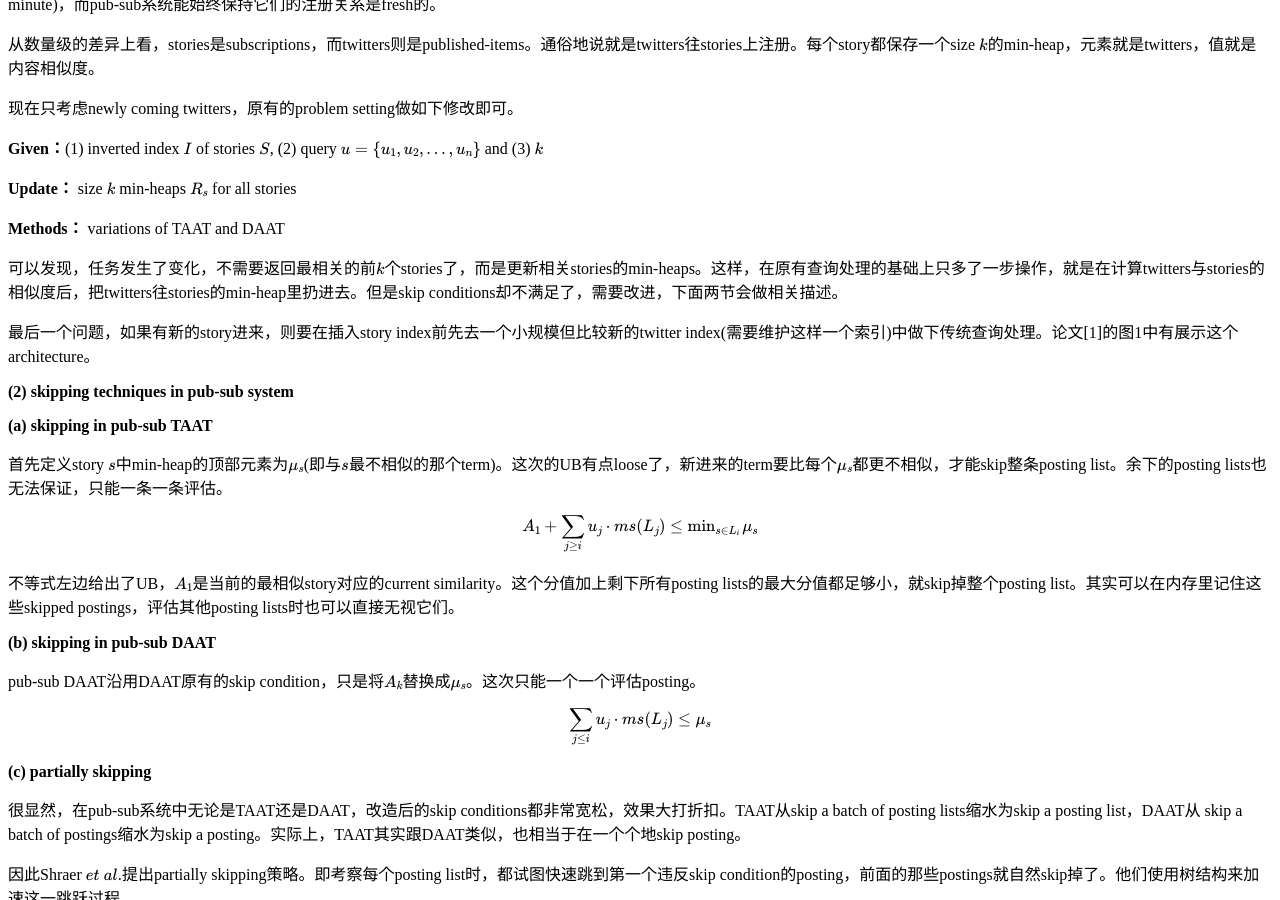
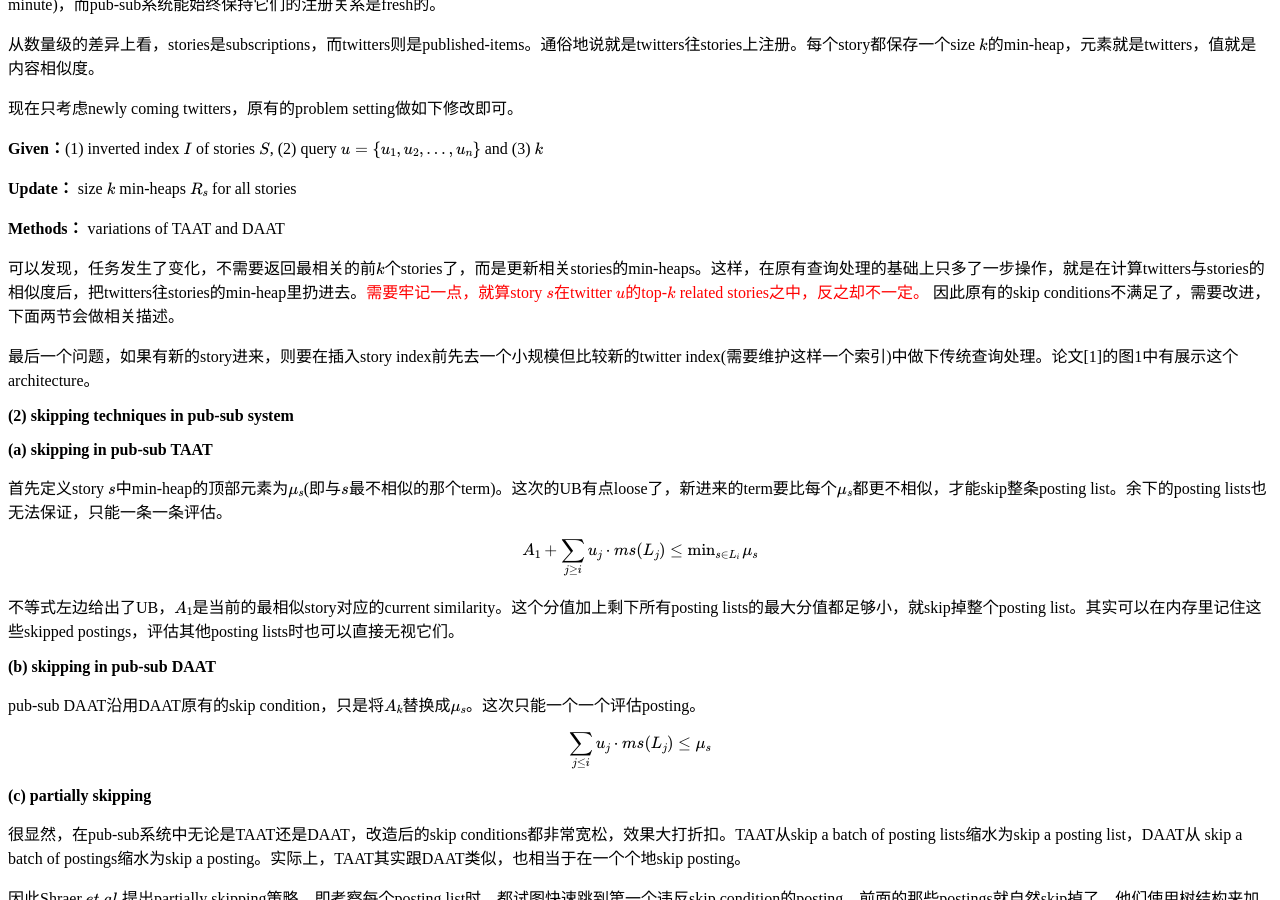
Before and after one commit to qf6101/qf6101.github.io, a Jekyll site: the page built from _posts/information retrieval/2014-09-29-subscribe-top–k-related-twitters-to-news-stories.md, in a window 1280 px wide and 900 px high, scrolled down 2273 px. Built offline with Jekyll 4.4.1, drawn with Linux system fonts in a browser that asks for light colours; formulas are drawn with MathJax 3; comment, search, counter and statistics services are not loaded; some of the changed text lies outside the part shown.

Commit message:
update post

```diff
--- a/_posts/information retrieval/2014-09-29-subscribe-top–k-related-twitters-to-news-stories.md
+++ b/_posts/information retrieval/2014-09-29-subscribe-top–k-related-twitters-to-news-stories.md
@@ -8,7 +8,7 @@ tags : [information retrieval, query processing, skipping technique]
 
 ##Introduction
 
-本文简要描述了Shraer $et\ al.$在VLDB 2013上的一个工作[^1]：依据内容相关性，将twitters实时注册到news stories中(billions pageviews per day)，维护每个story始终有top-$k$个最相关的twitters。业务上做扩展的情况，比如LBS情景中，用于挑选海量信息注册到动态地理位置区域，应用范围非常广泛。
+本文简要描述了Shraer $et\ al.$在VLDB 2013上的一个工作[^1]：依据内容相关性，将twitters实时注册到news stories中(billions pageviews per day)，维护每个story始终有top-$k$个最相关的twitters。业务上做扩展的情况很多，例如在LBS场景中，可以用来筛选海量信息，将其注册到动态地理位置区域。
 
 本文分为两个部分：(1) primitive techniques：描述信息检索系统中的两种查询处理策略(TAAT and DAAT)以及查询处理中的skipping技术；(2) their contributions[^1]：描述在常规查询处理的基础上做改进，构建一个top-$k$ publish-subscribe系统。
 
@@ -98,7 +98,7 @@ $$
 
 **Methods：** variations of TAAT and DAAT
 
-可以发现，任务发生了变化，不需要返回最相关的前$k$个stories了，而是更新相关stories的min-heaps。这样，在原有查询处理的基础上只多了一步操作，就是在计算twitters与stories的相似度后，把twitters往stories的min-heap里扔进去。但是skip conditions却不满足了，需要改进，下面两节会做相关描述。
+可以发现，任务发生了变化，不需要返回最相关的前$k$个stories了，而是更新相关stories的min-heaps。这样，在原有查询处理的基础上只多了一步操作，就是在计算twitters与stories的相似度后，把twitters往stories的min-heap里扔进去。<font color="red">需要牢记一点，就算story $s$在twitter $u$的top-$k$ related stories之中，反之却不一定。</font> 因此原有的skip conditions不满足了，需要改进，下面两节会做相关描述。
 
 最后一个问题，如果有新的story进来，则要在插入story index前先去一个小规模但比较新的twitter index(需要维护这样一个索引)中做下传统查询处理。论文[1]的图1中有展示这个architecture。
 
```
